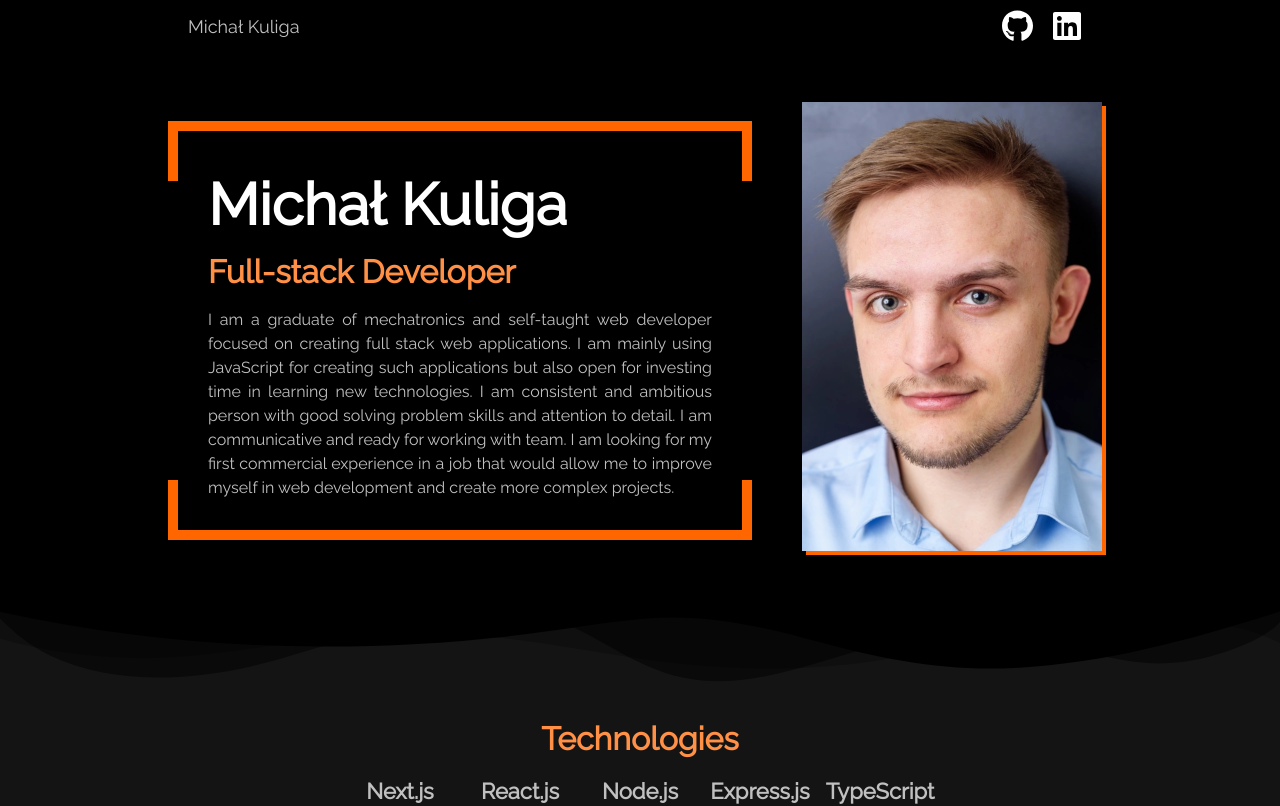
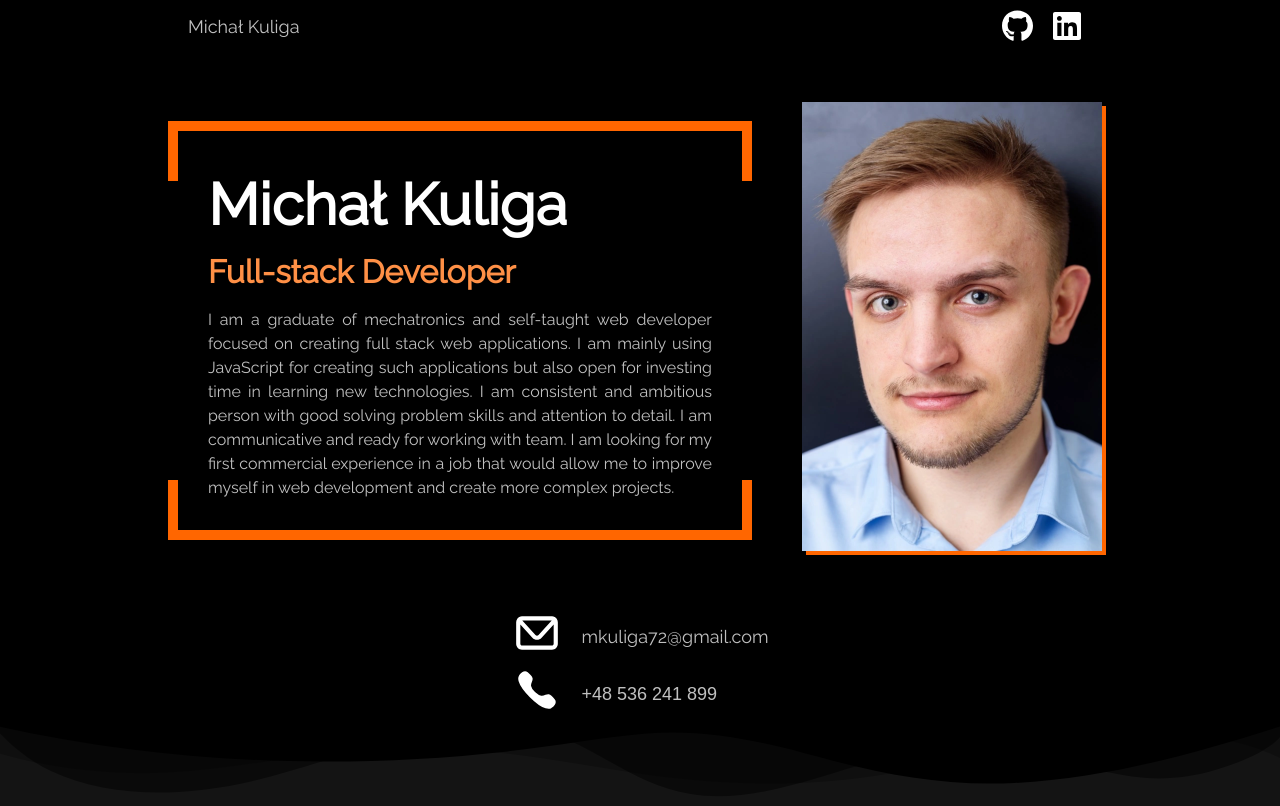
Before and after one commit to michal-kuliga12/portfolio, a React (Vite) app: page / in a window 1280 px wide. Shown: the top 806 px of the page. Built offline with nearby package versions, Linux system fonts and the light colour scheme.

Commit message:
contact info

```diff
--- a/src/App.tsx
+++ b/src/App.tsx
@@ -31,6 +31,8 @@ import CssIcon from "./components/CssIcon";
 import MySqlIcon from "./components/MySqlIcon";
 import GitIcon from "./components/GitIcon";
 import TypeScriptIcon from "./components/TypeScriptIcon";
+import PhoneIcon from "./components/PhoneIcon";
+import MailIcon from "./components/MailIcon";
 
 function App() {
   const [darkTheme, setDarkTheme] = useState(false);
@@ -52,7 +54,7 @@ function App() {
             <Link
               aria-label="Linkedin"
               className="icon"
-              to="https://www.linkedin.com/in/micha%C5%82-kuliga-65a781269"
+              to="https://www.linkedin.com/in/micha%C5%82-kuliga12/"
             >
               <LinkedinIcon />
             </Link>
@@ -79,6 +81,20 @@ function App() {
               <div className="picture">
                 <img width={300} height={449} src={profilePic} alt="" />
               </div>
+            </div>
+            <div className="contact">
+              <p className="contactItem">
+                <span>
+                  <MailIcon />
+                </span>{" "}
+                <span>mkuliga72@gmail.com</span>
+              </p>
+              <p className="contactItem">
+                <span>
+                  <PhoneIcon />
+                </span>{" "}
+                <span>+48 536 241 899</span>
+              </p>
             </div>
           </section>
           <section className="technologies">
--- /dev/null
+++ b/src/components/MailIcon.tsx
@@ -0,0 +1,20 @@
+import React from "react";
+
+const MailIcon = () => {
+  return (
+    <svg
+      width="50px"
+      height="50px"
+      viewBox="0 0 24 24"
+      fill="white"
+      xmlns="http://www.w3.org/2000/svg"
+    >
+      <path
+        d="M2.54433 5.16792C3.0468 4.46923 3.86451 4 4.8 4H19.2C20.1355 4 20.9532 4.46923 21.4557 5.16792C21.7993 5.64567 22 6.235 22 6.86667V17.1333C22 18.682 20.7804 20 19.2 20H4.8C3.21964 20 2 18.682 2 17.1333V6.86667C2 6.23499 2.20074 5.64567 2.54433 5.16792ZM4.9327 6L11.2598 12.9647C11.6566 13.4015 12.3434 13.4015 12.7402 12.9647L19.0673 6H4.9327ZM20 7.94766L14.2205 14.3096C13.0301 15.6199 10.9699 15.6199 9.77948 14.3096L4 7.94766V17.1333C4 17.6466 4.39214 18 4.8 18H19.2C19.6079 18 20 17.6466 20 17.1333V7.94766Z"
+        fill="white"
+      />
+    </svg>
+  );
+};
+
+export default MailIcon;
--- /dev/null
+++ b/src/components/PhoneIcon.tsx
@@ -0,0 +1,20 @@
+import React from "react";
+
+const PhoneIcon = () => {
+  return (
+    <svg
+      width="50px"
+      height="50px"
+      viewBox="0 0 24 24"
+      fill="white"
+      xmlns="http://www.w3.org/2000/svg"
+    >
+      <path
+        d="M8.20049 15.799C1.3025 8.90022 2.28338 5.74115 3.01055 4.72316C3.10396 4.55862 5.40647 1.11188 7.87459 3.13407C14.0008 8.17945 6.5 8 11.3894 12.6113C16.2788 17.2226 15.8214 9.99995 20.8659 16.1249C22.8882 18.594 19.4413 20.8964 19.2778 20.9888C18.2598 21.717 15.0995 22.6978 8.20049 15.799Z"
+        stroke="#000000"
+      />
+    </svg>
+  );
+};
+
+export default PhoneIcon;
--- a/src/style.scss
+++ b/src/style.scss
@@ -130,6 +130,25 @@ $backgroundLightOp: rgb(25, 25, 25);
             img {
               width: 300px;
               height: auto;
+            }
+          }
+        }
+        .contact {
+          display: flex;
+          flex-direction: column;
+          justify-content: center;
+          .contactItem {
+            display: flex;
+            align-items: center;
+            gap: 20px;
+            span {
+              font-size: 18px;
+            }
+            &:last-child {
+              span {
+                font-family: Arial, Helvetica, sans-serif;
+                font-weight: 200;
+              }
             }
           }
         }
```
